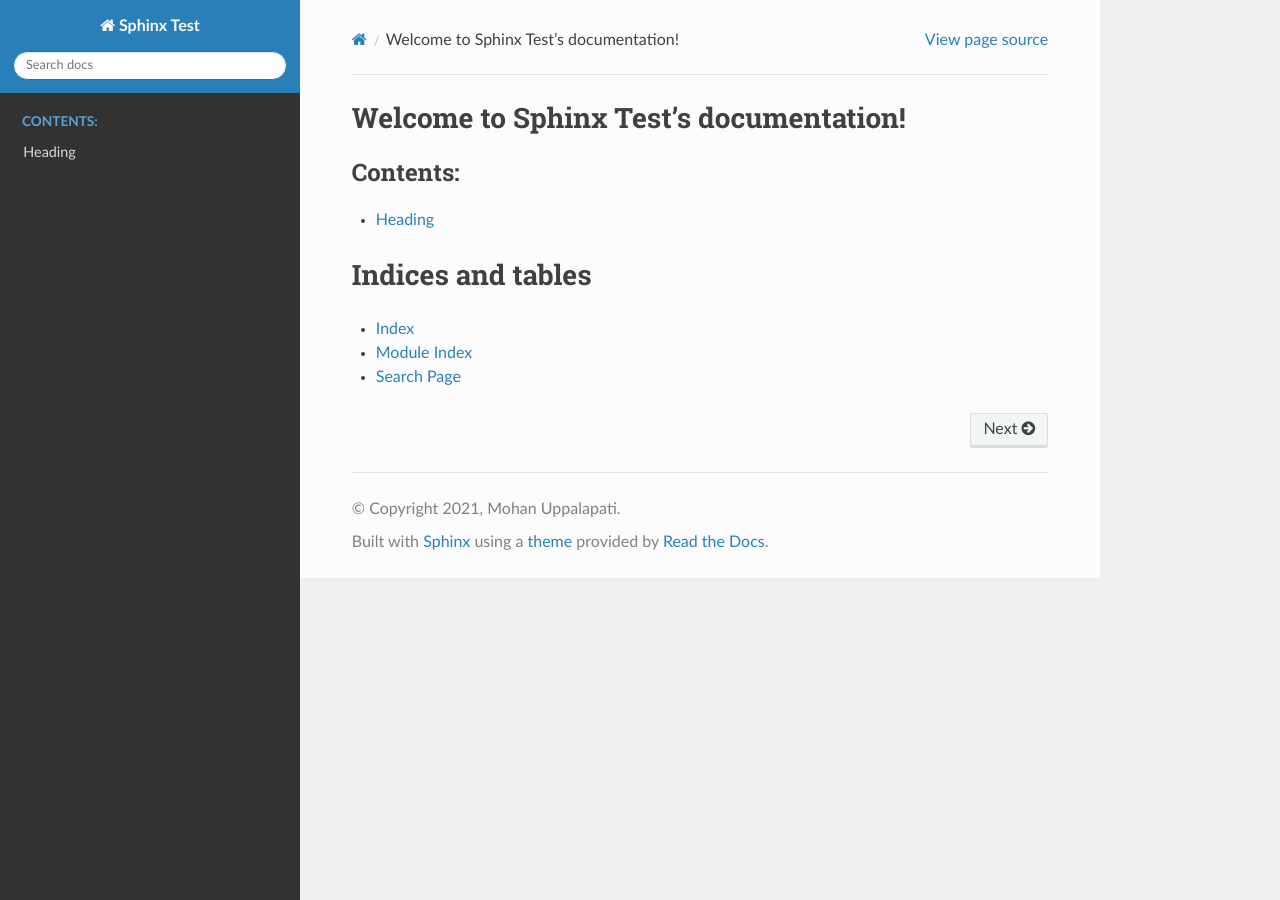
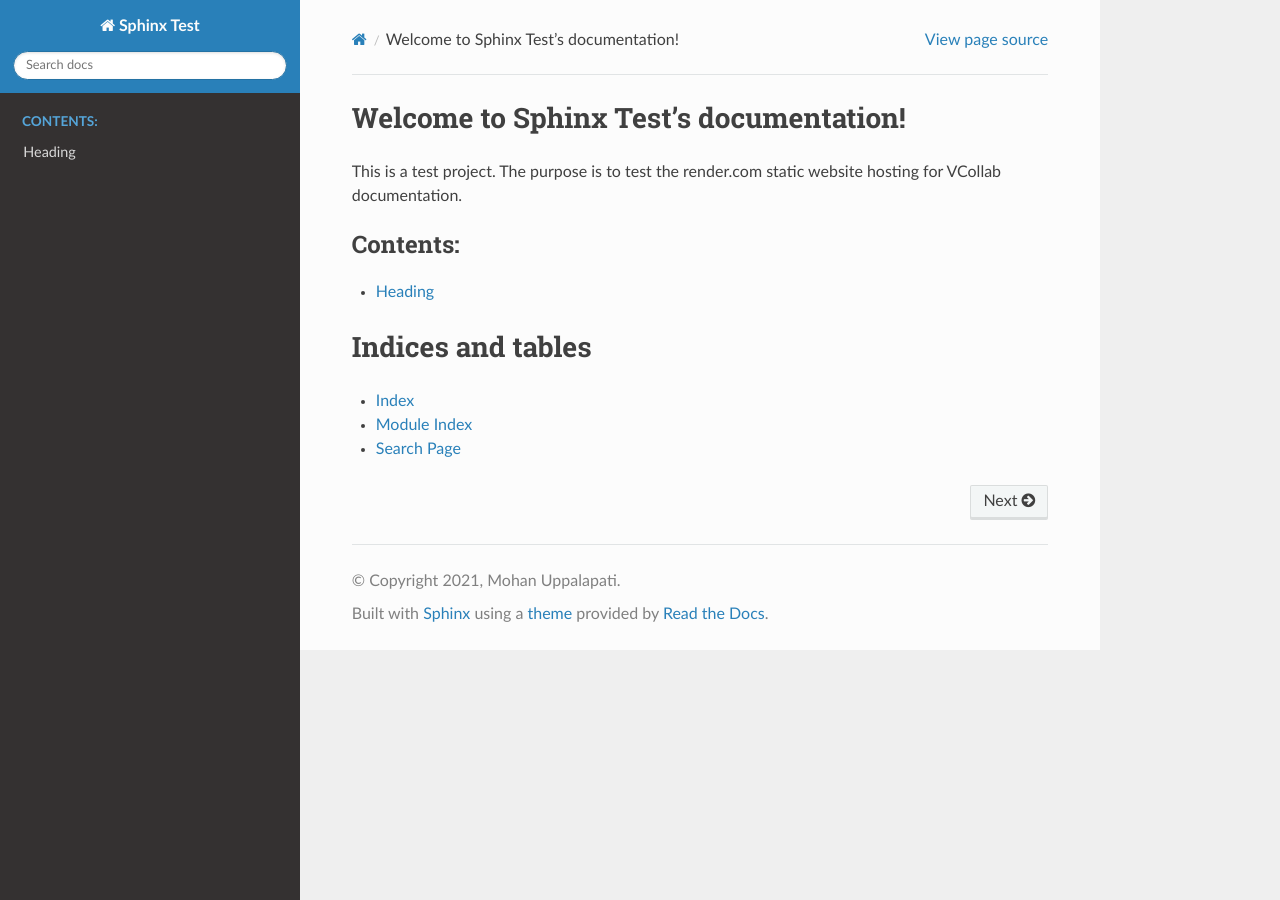
Before and after one commit to vctmohan/sphix-docs-test, a Sphinx documentation site: the page built from source/index.rst, in a window 1280 px wide. Built offline with Sphinx 7.4.7 and the Read the Docs theme 2.0.0, drawn with Linux system fonts in a browser that asks for light colours.

Commit message:
Update index.rst

```diff
--- a/source/index.rst
+++ b/source/index.rst
@@ -5,6 +5,8 @@
 
 Welcome to Sphinx Test's documentation!
 =======================================
+
+This is a test project. The purpose is to test the render.com static website hosting for VCollab documentation.
 
 .. toctree::
    :maxdepth: 2
```
